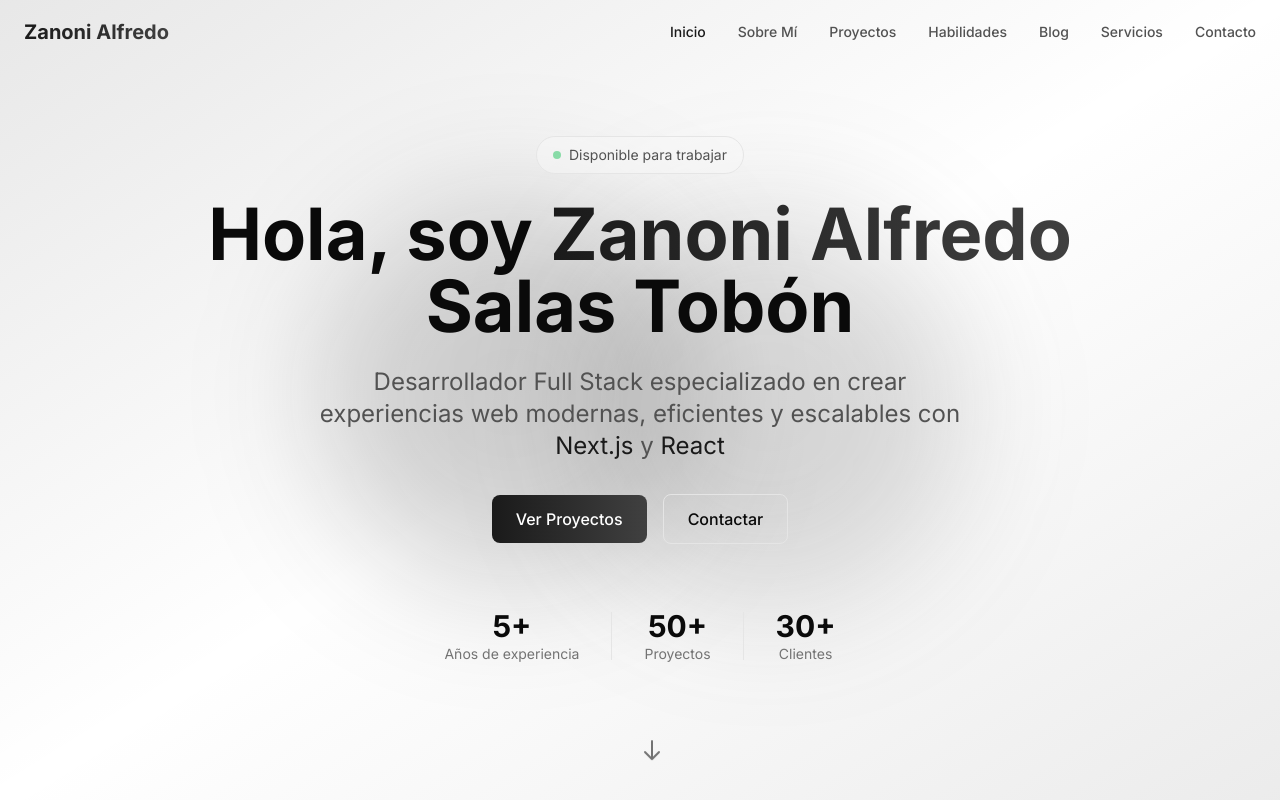
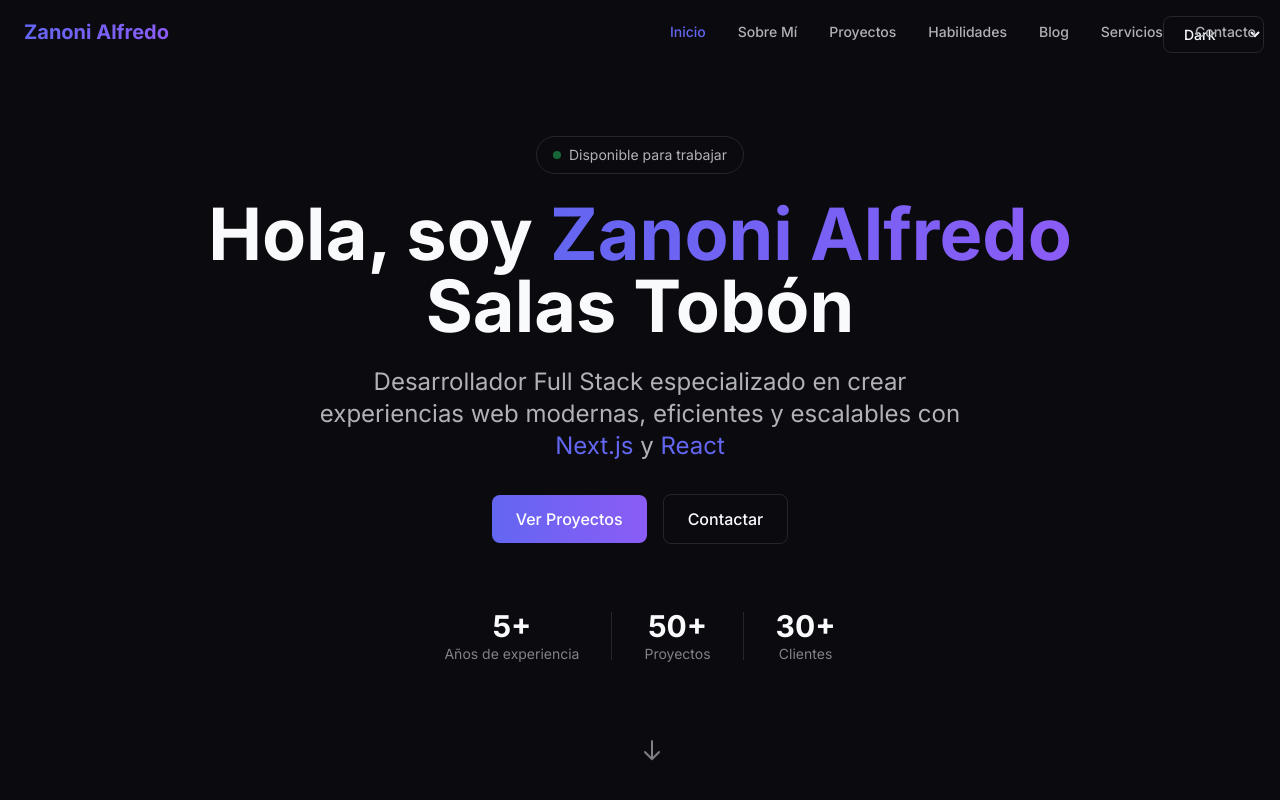
Before and after one commit to Zasalast/Portafolio-Next, a Next.js app: page / in a window 1280 px wide. Shown: the top 800 px of the page. Built offline with nearby package versions, Linux system fonts and the light colour scheme.

Commit message:
Ajustes de temas

```diff
--- a/src/app/globals.css
+++ b/src/app/globals.css
@@ -5,10 +5,15 @@
 @tailwind utilities;
 
 :root {
-  --background: #ffffff;
-  --foreground: #0a0a0a;
+  --bg-primary: #0a0a0f;
+  --text-primary: #f8fafc;
+  --accent-primary: #6366f1;
+  --accent-secondary: #8b5cf6;
+  --border-color: #27272a;
   --font-inter: 'Inter', sans-serif;
   --font-jetbrains: 'JetBrains Mono', monospace;
+  --background: var(--bg-primary);
+  --foreground: var(--text-primary);
 }
 
 * {
@@ -23,7 +28,7 @@ html {
 
 body {
   color: var(--foreground);
-  background: var(--background);
+  background: var(--bg-primary);
   font-family: var(--font-inter);
   min-height: 100vh;
   overflow-x: hidden;
@@ -49,7 +54,7 @@ body {
   }
 
   .card-hover {
-    @apply hover:border-accent-primary/50 hover:shadow-glow hover:-translate-y-1;
+    @apply hover:border-accent-primary hover:shadow-glow hover:-translate-y-1;
   }
 
   .btn-primary {
@@ -65,7 +70,7 @@ body {
   }
 
   .glass {
-    @apply bg-black/50 backdrop-blur-md;
+    @apply bg-black backdrop-blur-md;
   }
 }
 
@@ -74,14 +79,14 @@ body {
 }
 
 ::-webkit-scrollbar-track {
-  background: #f8f8f8;
+  background: var(--bg-primary);
 }
 
 ::-webkit-scrollbar-thumb {
-  background: #d4d4d4;
+  background: var(--border-color);
   border-radius: 4px;
 }
 
 ::-webkit-scrollbar-thumb:hover {
-  background: #a3a3a3;
+  background: var(--accent-primary);
 }
--- a/src/app/layout.tsx
+++ b/src/app/layout.tsx
@@ -1,5 +1,7 @@
 import type { Metadata } from "next";
 import "./globals.css";
+import { ThemeProvider } from "@/components/ThemeContext";
+import ThemeSwitcher from "@/components/ThemeSwitcher";
 
 export const metadata: Metadata = {
   title: "Zanoni Alfredo Salas Tobón | Portfolio Profesional",
@@ -30,8 +32,11 @@ export default function RootLayout({
 }>) {
   return (
     <html lang="es">
-      <body className="antialiased bg-background-primary text-text-primary">
-        {children}
+      <body className="antialiased">
+        <ThemeProvider>
+          <ThemeSwitcher />
+          {children}
+        </ThemeProvider>
       </body>
     </html>
   );
--- /dev/null
+++ b/src/components/ThemeContext.tsx
@@ -0,0 +1,90 @@
+"use client";
+
+import { createContext, useContext, useState, useEffect, ReactNode } from "react";
+
+type Theme = "dark" | "light" | "ocean" | "sunset";
+
+interface ThemeContextType {
+  theme: Theme;
+  setTheme: (theme: Theme) => void;
+}
+
+const ThemeContext = createContext<ThemeContextType | undefined>(undefined);
+
+const themeConfigs: Record<Theme, { bg: string; text: string; accent: string; accent2: string; border: string }> = {
+  dark: {
+    bg: "#0a0a0f",
+    text: "#f8fafc",
+    accent: "#6366f1",
+    accent2: "#8b5cf6",
+    border: "#27272a",
+  },
+  light: {
+    bg: "#ffffff",
+    text: "#0a0a0a",
+    accent: "#1a1a1a",
+    accent2: "#404040",
+    border: "#e5e5e5",
+  },
+  ocean: {
+    bg: "#0a1628",
+    text: "#e0f2fe",
+    accent: "#06b6d4",
+    accent2: "#14b8a6",
+    border: "#1e3a5f",
+  },
+  sunset: {
+    bg: "#1a0a0f",
+    text: "#fef3c7",
+    accent: "#f97316",
+    accent2: "#ec4899",
+    border: "#3b1f2b",
+  },
+};
+
+export function ThemeProvider({ children }: { children: ReactNode }) {
+  const [theme, setTheme] = useState<Theme>("dark");
+  const [mounted, setMounted] = useState(false);
+
+  useEffect(() => {
+    const saved = localStorage.getItem("portfolio-theme") as Theme;
+    if (saved && themeConfigs[saved]) {
+      setTheme(saved);
+    }
+    setMounted(true);
+  }, []);
+
+  useEffect(() => {
+    if (!mounted) return;
+
+    const config = themeConfigs[theme];
+    const root = document.documentElement;
+    root.style.setProperty("--bg-primary", config.bg);
+    root.style.setProperty("--text-primary", config.text);
+    root.style.setProperty("--accent-primary", config.accent);
+    root.style.setProperty("--accent-secondary", config.accent2);
+    root.style.setProperty("--border-color", config.border);
+    root.style.setProperty("--background", config.bg);
+    root.style.setProperty("--foreground", config.text);
+    localStorage.setItem("portfolio-theme", theme);
+  }, [theme, mounted]);
+
+  return (
+    <ThemeContext.Provider value={{ theme, setTheme }}>
+      {children}
+    </ThemeContext.Provider>
+  );
+}
+
+export function useTheme() {
+  const context = useContext(ThemeContext);
+  if (!context) throw new Error("useTheme must be used within ThemeProvider");
+  return context;
+}
+
+export const themeOptions: { value: Theme; label: string }[] = [
+  { value: "dark", label: "Dark" },
+  { value: "light", label: "Light" },
+  { value: "ocean", label: "Ocean" },
+  { value: "sunset", label: "Sunset" },
+];
--- /dev/null
+++ b/src/components/ThemeSwitcher.tsx
@@ -0,0 +1,38 @@
+"use client";
+
+import { useTheme, themeOptions } from "./ThemeContext";
+import { useState, useEffect } from "react";
+
+export default function ThemeSwitcher() {
+  const { theme, setTheme } = useTheme();
+  const [mounted, setMounted] = useState(false);
+
+  useEffect(() => {
+    setMounted(true);
+  }, []);
+
+  if (!mounted) {
+    return null;
+  }
+
+  return (
+    <div className="fixed top-4 right-4 z-50">
+      <select
+        value={theme}
+        onChange={(e) => setTheme(e.target.value as typeof theme)}
+        className="px-4 py-2 rounded-lg border text-sm font-medium cursor-pointer transition-colors focus:outline-none"
+        style={{
+          backgroundColor: "var(--bg-primary)",
+          borderColor: "var(--border-color)",
+          color: "var(--text-primary)"
+        }}
+      >
+        {themeOptions.map((option) => (
+          <option key={option.value} value={option.value} style={{ backgroundColor: "var(--bg-primary)", color: "var(--text-primary)" }}>
+            {option.label}
+          </option>
+        ))}
+      </select>
+    </div>
+  );
+}
--- a/tailwind.config.ts
+++ b/tailwind.config.ts
@@ -10,32 +10,32 @@ const config: Config = {
     extend: {
       colors: {
         background: {
-          primary: "#ffffff",
-          secondary: "#f8f8f8",
-          tertiary: "#f0f0f0",
+          primary: "var(--bg-primary)",
+          secondary: "color-mix(in srgb, var(--bg-primary) 90%, var(--text-primary))",
+          tertiary: "color-mix(in srgb, var(--bg-primary) 80%, var(--text-primary))",
         },
         accent: {
-          primary: "#1a1a1a",
-          secondary: "#404040",
+          primary: "var(--accent-primary)",
+          secondary: "var(--accent-secondary)",
         },
         text: {
-          primary: "#0a0a0a",
-          secondary: "#525252",
-          muted: "#737373",
+          primary: "var(--text-primary)",
+          secondary: "color-mix(in srgb, var(--text-primary) 70%, var(--bg-primary))",
+          muted: "color-mix(in srgb, var(--text-primary) 50%, var(--bg-primary))",
         },
-        border: "#e5e5e5",
+        border: "var(--border-color)",
       },
       fontFamily: {
         sans: ["var(--font-inter)"],
         mono: ["var(--font-jetbrains)"],
       },
       backgroundImage: {
-        "gradient-accent": "linear-gradient(135deg, #1a1a1a 0%, #404040 100%)",
+        "gradient-accent": "linear-gradient(135deg, var(--accent-primary) 0%, var(--accent-secondary) 100%)",
         "gradient-radial": "radial-gradient(ellipse at center, var(--tw-gradient-stops))",
       },
       boxShadow: {
-        card: "0 4px 24px rgba(0, 0, 0, 0.08)",
-        glow: "0 0 20px rgba(0, 0, 0, 0.1)",
+        card: "0 4px 24px rgba(0, 0, 0, 0.3)",
+        glow: "0 0 20px color-mix(in srgb, var(--accent-primary) 30%, transparent)",
       },
     },
   },
```
